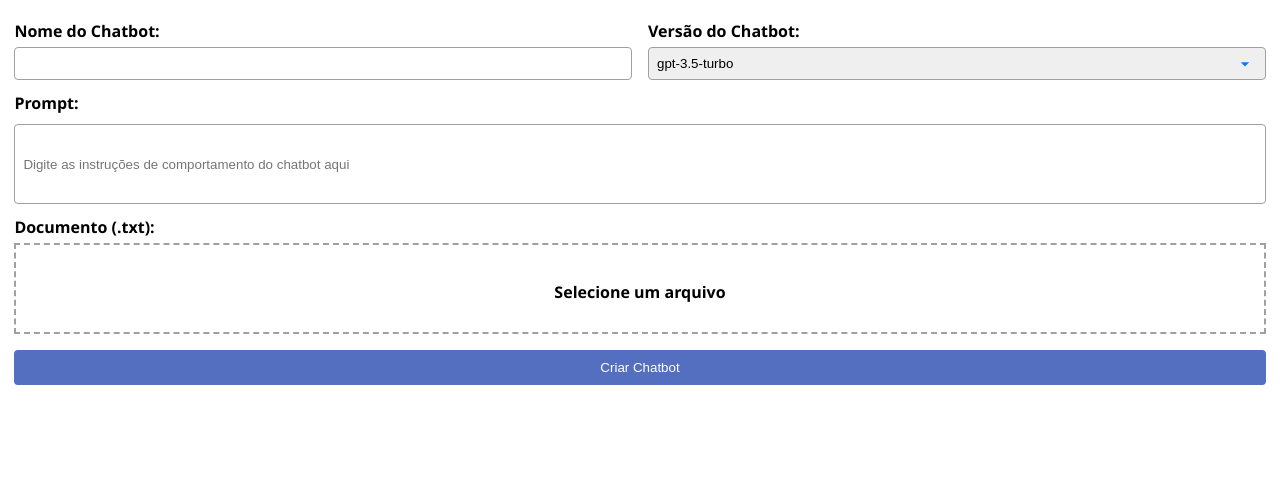
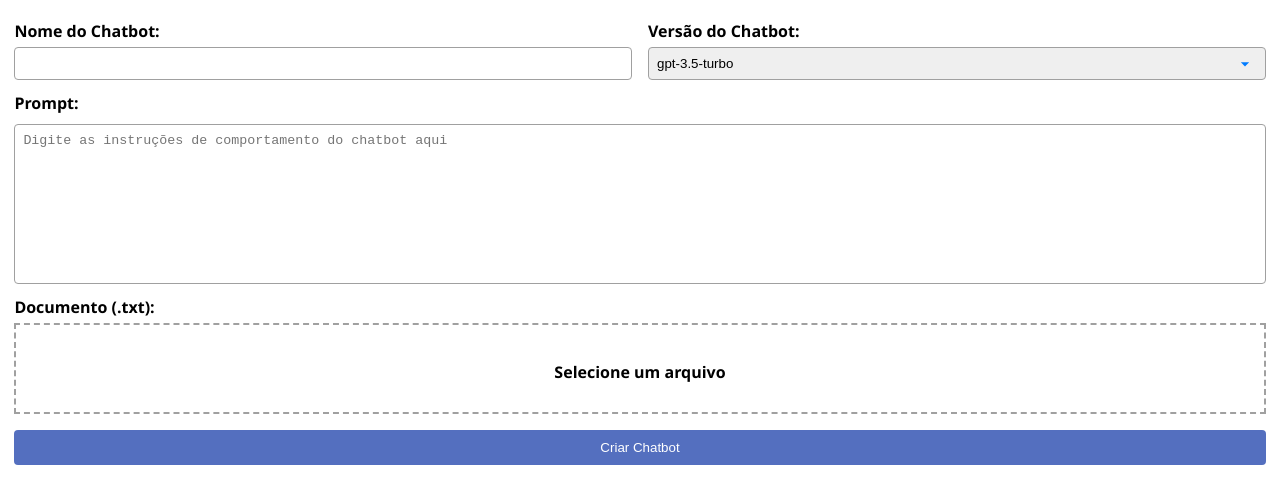
Before and after one commit to bennie10colado/chatbot-openai, a React (Create React App) app in the folder frontend/: page /create-bot in a window 1280 px wide. Shown: the top 504 px of the page. Built offline with nearby package versions, Linux system fonts and the light colour scheme.

Commit message:
fixing textarea for better visualization

```diff
--- a/frontend/src/components/ChatbotForm.jsx
+++ b/frontend/src/components/ChatbotForm.jsx
@@ -136,7 +136,7 @@ function ChatbotForm() {
         </div>
 
         <label htmlFor="instructions">Prompt:</label>
-        <input
+        <textarea
           id="instructions"
           placeholder="Digite as instruções de comportamento do chatbot aqui"
           value={instructions}
--- a/frontend/src/styles/ChatbotForm.css
+++ b/frontend/src/styles/ChatbotForm.css
@@ -23,7 +23,7 @@ label {
   overflow-y: auto;
   resize: none;
   width: 100%;
-  height: 5rem;
+  height: 10rem;
 }
 
 .back-button {
```
